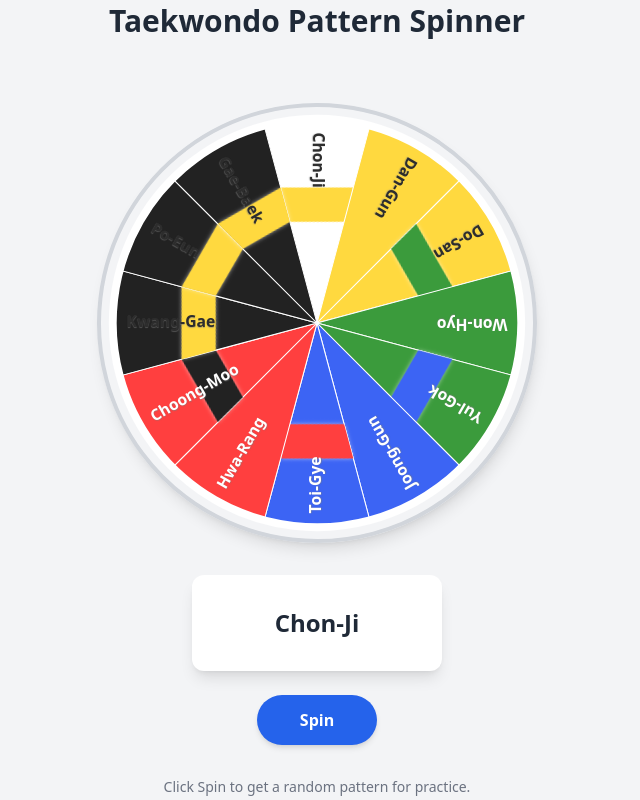
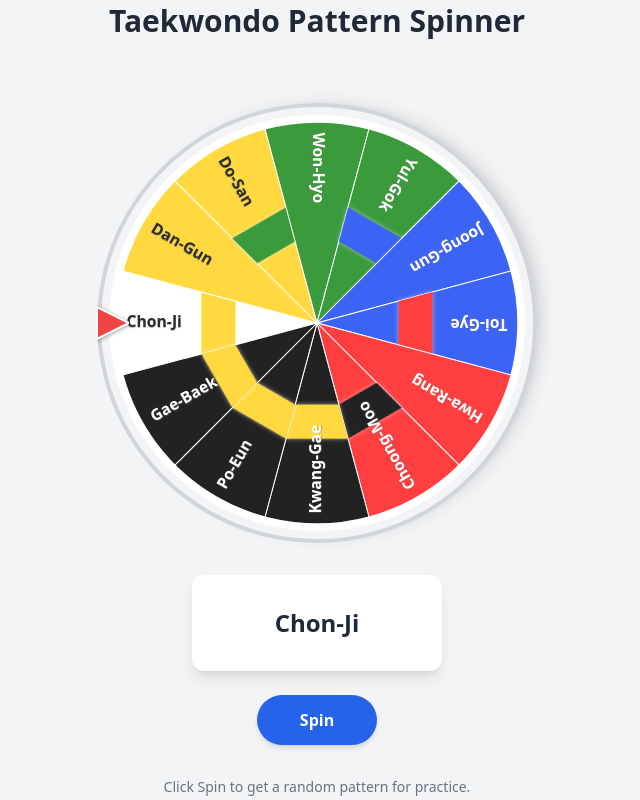
Before and after one commit to Pythagean/pattern_spinner, a React (Vite) app: page / in a window 1280 px wide. Shown: the whole page, without its empty margins (323-963 px from the left). Built offline with nearby package versions, Linux system fonts and the light colour scheme.

Commit message:
Spinning logic

```diff
--- a/src/components/Wheel.tsx
+++ b/src/components/Wheel.tsx
@@ -41,9 +41,12 @@ const Wheel: React.FC<WheelProps> = ({ patterns, selected, spinning }) => {
     const segCount = patterns.length;
     const angle = 360 / segCount;
     const selectedIdx = patterns.indexOf(selected);
+    // To align the selected pattern to the left (SVG -180deg), account for the -90deg offset in wedge drawing
+    // The leftmost point is at -90 - 90 = -180 degrees from SVG 0 (right)
+    const leftAlignAngle = -90;
     const rotation = spinning
-        ? 2160 + (360 - selectedIdx * angle - angle / 2) // 6 full spins
-        : 360 - selectedIdx * angle - angle / 2;
+        ? 2160 + (leftAlignAngle - selectedIdx * angle - angle / 2)
+        : leftAlignAngle - selectedIdx * angle - angle / 2;
 
     const size = 440;
     const r = size / 2 - 12;
@@ -76,7 +79,7 @@ const Wheel: React.FC<WheelProps> = ({ patterns, selected, spinning }) => {
                             />
                                                 {style.stripe && (() => {
                                                     // Stripe as a band across the wedge at its midpoint (like a belt)
-                                                    const bandRadius = r * 0.6; // center of the band
+                                                    const bandRadius = r * 0.5; // move band further inward
                                                     const bandThickness = 36; // width of the band
                                                     const angle1 = startAngle;
                                                     const angle2 = endAngle;
@@ -104,9 +107,9 @@ const Wheel: React.FC<WheelProps> = ({ patterns, selected, spinning }) => {
                                 textAnchor="start"
                                 dominantBaseline="middle"
                                 fontSize={16}
-                                fill={
-                                    (style.fill === "#ffd93fff" || style.stripe === "#ffd93fff") ? "#2d2d2dff" : "#fff"
-                                }
+                                                                fill={
+                                                                    (style.fill === "#ffd93fff" || style.fill === "#fff") ? "#2d2d2dff" : "#fff"
+                                                                }
                                 fontWeight="bold"
                                 transform={`rotate(${((startAngle + endAngle) / 2 + 180)},${cx + (r / 2) * Math.cos(midAngle)},${cy + (r / 2) * Math.sin(midAngle)})`}
                                 style={{ userSelect: "none", pointerEvents: "none", textShadow: "0 1px 1px rgba(125, 125, 125, 0.53)" }}
@@ -127,8 +130,21 @@ const Wheel: React.FC<WheelProps> = ({ patterns, selected, spinning }) => {
                     style={{ pointerEvents: "none" }}
                 />
             </svg>
-            {/* Pointer */}
-            <div className="absolute top-0 left-1/2 -translate-x-1/2 w-0 h-0 border-l-8 border-r-8 border-b-16 border-l-transparent border-r-transparent border-b-red-500" />
+            {/* Left-edge selector pointer (triangle) */}
+            <svg
+                width={32}
+                height={64}
+                style={{ position: "absolute", left: 0, top: "50%", transform: "translateY(-50%)" }}
+                pointerEvents="none"
+            >
+                <polygon
+                    points="32,32 0,16 0,48"
+                    fill="#ef4444" // Tailwind red-500
+                    stroke="#fff"
+                    strokeWidth={2}
+                    filter="drop-shadow(0 1px 2px #0006)"
+                />
+            </svg>
         </div>
     );
 };
```
